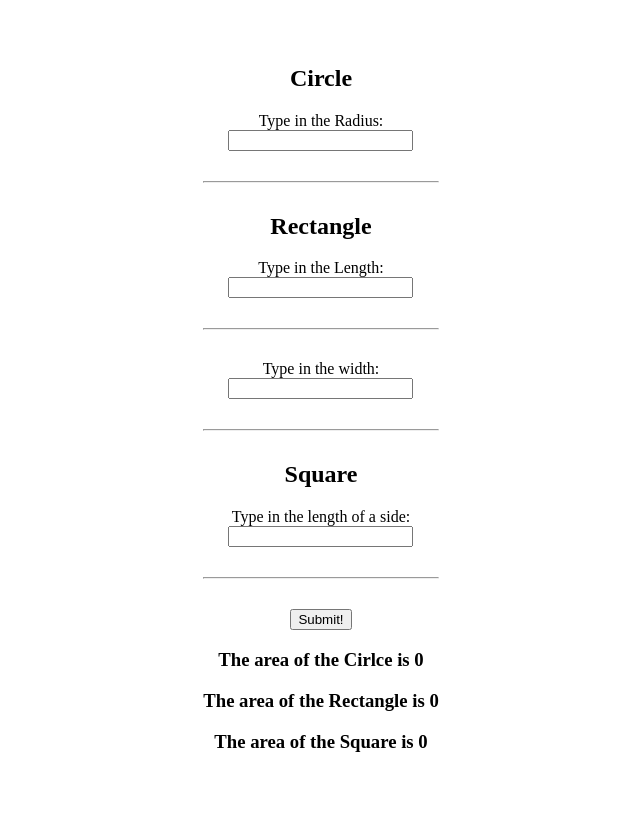
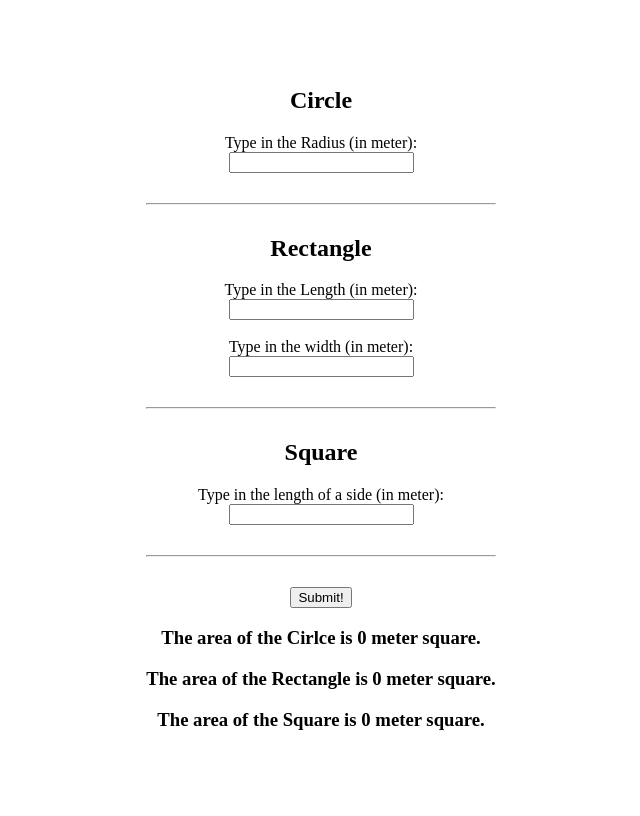
Before and after one commit to mitul88/php_assignment, a PHP site: page /area.php in a window 1280 px wide. Shown: the whole page, without its empty margins (319-959 px from the left). Run offline with PHP 8.4, Linux system fonts and the light colour scheme; data that the repository does not hold is empty.

Commit message:
fix circle formula and change return statement and front end content

```diff
--- a/function_assignments/area.php
+++ b/function_assignments/area.php
@@ -22,12 +22,12 @@
 
     <form action="" method="post">
          <h2>Circle</h2>
-            <label>Type in the Radius: </label><br><input type="number" step="any" name="radius" /><hr />
+            <label>Type in the Radius (in meter): </label><br><input type="number" step="any" name="radius" /><hr />
          <h2>Rectangle</h2>
-            <label>Type in the Length: </label><br><input type="number" step="any" name="length" /><hr />
-            <label>Type in the width: </label><br><input type="number" step="any" name="width" /><hr />
+            <label>Type in the Length (in meter): </label><br><input type="number" step="any" name="length" /><br />  <br />
+            <label>Type in the width (in meter): </label><br><input type="number" step="any" name="width" /><hr />
          <h2>Square</h2>
-            <label>Type in the length of a side: </label><br><input type="number" step="any" name="sq_length" /><hr />
+            <label>Type in the length of a side (in meter): </label><br><input type="number" step="any" name="sq_length" /><hr />
     <input type="submit" name="submit" value="Submit!" />
 
     <?php
@@ -37,20 +37,20 @@
         $sq_length = $_POST["sq_length"];
 
         function circle($r) {
-            return 3.1416 * pow($r, 2);
+            return 2 * 3.1416 * pow($r, 2);
         }
 
         function rectangle($w,$l){
             return $w * $l;
         }
 
-        function square($sq_length){
-            return pow($sq_length, 2);
+        function square($sq_len){
+            return pow($sq_len, 2);
         }
 
-        echo "<h3>The area of the Cirlce is ".circle($radius)."</h3>";
-        echo "<h3>The area of the Rectangle is ".rectangle($length, $width)."</h3>";
-        echo "<h3>The area of the Square is ".square($sq_length)."</h3>";
+        echo "<h3>The area of the Cirlce is ".circle($radius)." meter square.</h3>";
+        echo "<h3>The area of the Rectangle is ".rectangle($length, $width)." meter square.</h3>";
+        echo "<h3>The area of the Square is ".square($sq_length)." meter square.</h3>";
     ?>
 
 </form>
```
